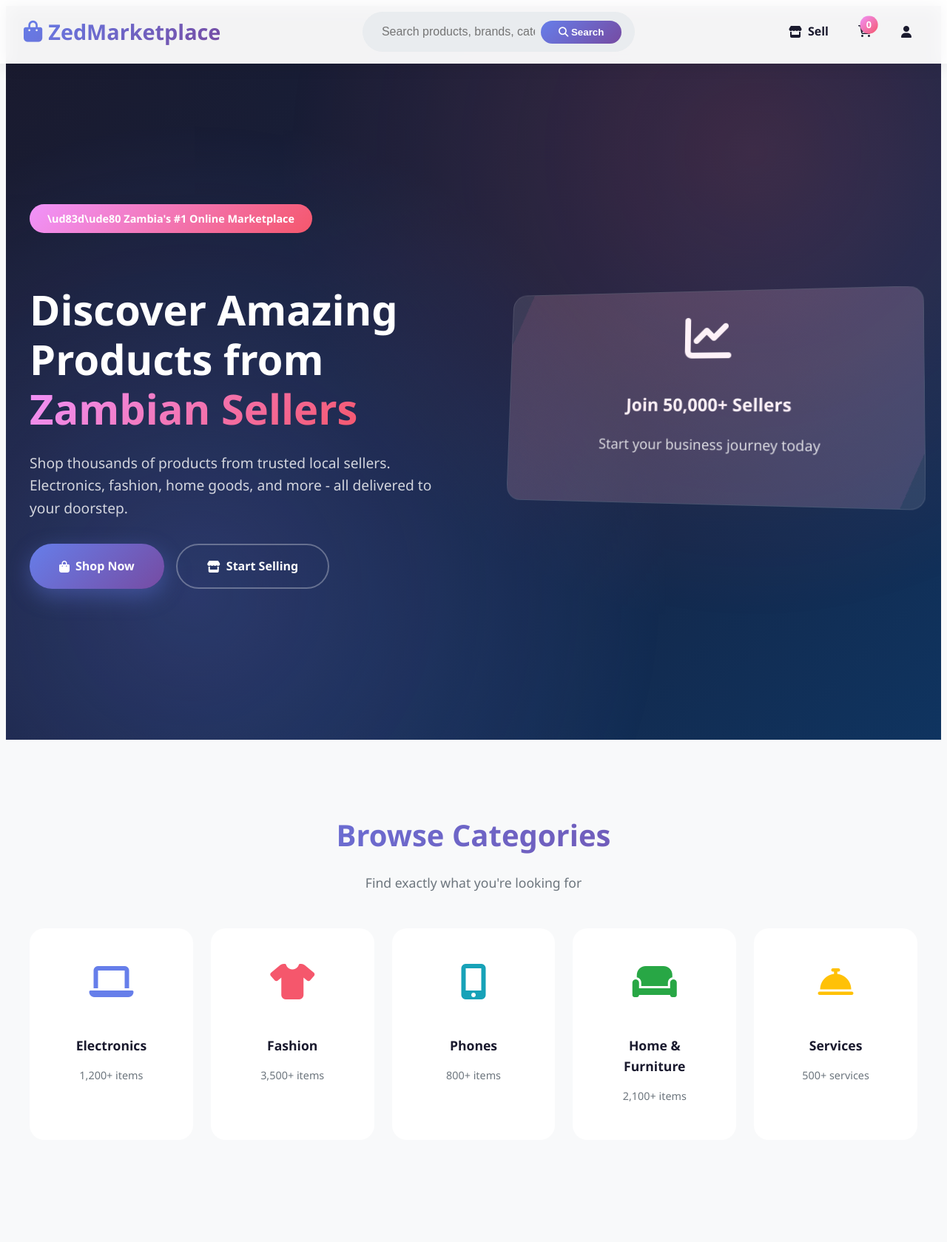
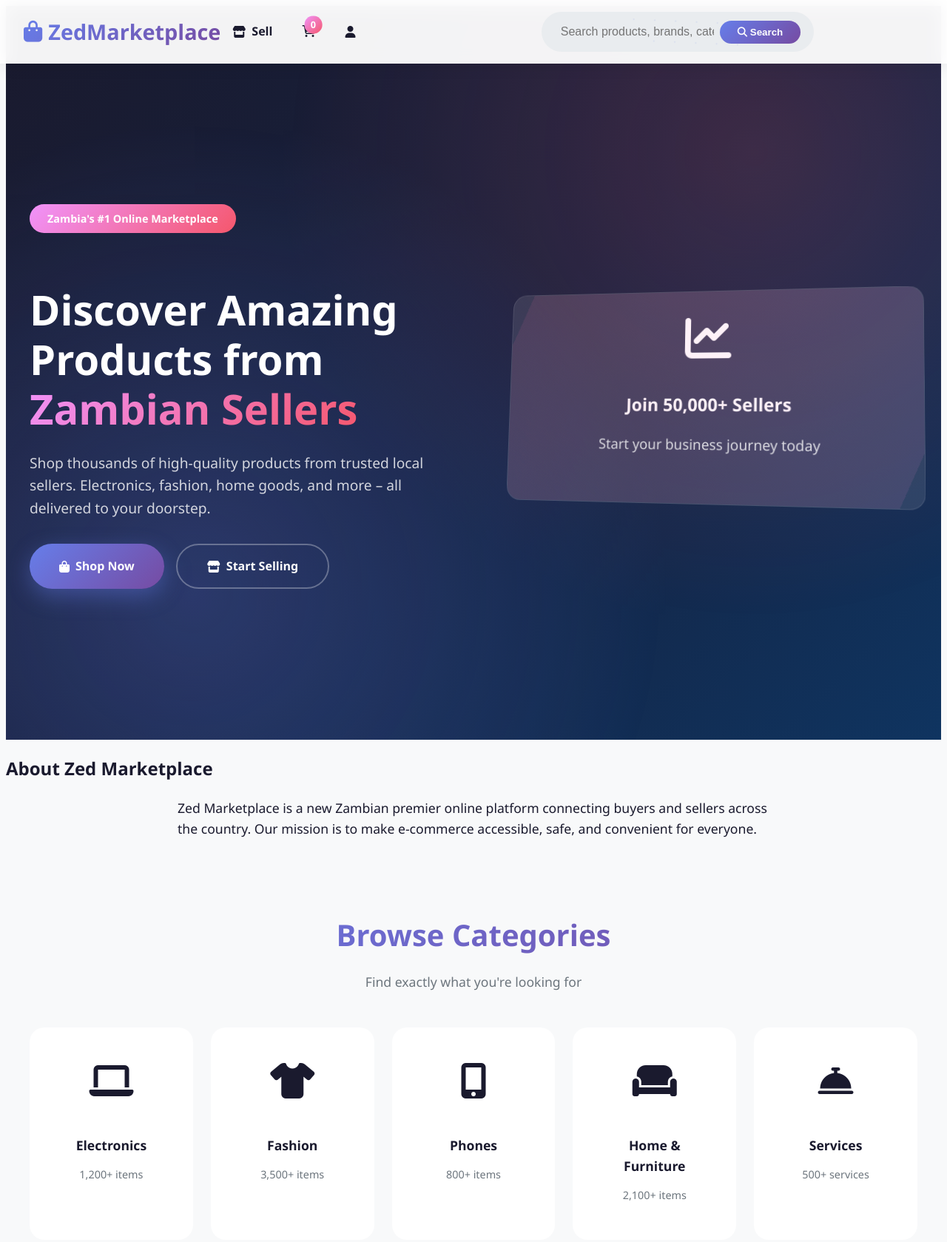
Before and after one commit to TresforWrld/Zedmarketplace-, a plain HTML site: page index.html in a window 1280 px wide. Shown: the top 1679 px of the page at 74% size. Drawn offline with Linux system fonts and the light colour scheme.

Commit message:
Update index.html

```diff
--- a/index.html
+++ b/index.html
@@ -9,20 +9,14 @@
     <link rel="stylesheet" href="https://cdnjs.cloudflare.com/ajax/libs/font-awesome/6.4.0/css/all.min.css">
 </head>
 <body>
+
 <!-- Navigation Bar -->
 <nav class="navbar" id="navbar">
     <div class="nav-container">
+        <div class="top-nav">
             <div class="logo">
                 <i class="fas fa-shopping-bag"></i>
                 ZedMarketplace
-            </div>
-            <div class="nav-center">
-                <div class="search-bar">
-                    <input type="text" placeholder="Search products, brands, categories...">
-                    <button>
-                        <i class="fas fa-search"></i> Search
-                    </button>
-                </div>
             </div>
             <div class="nav-right">
                 <a href="#" class="nav-link">
@@ -32,9 +26,19 @@
                     <i class="fas fa-shopping-cart"></i>
                     <span class="cart-badge" id="cartBadge">0</span>
                 </div>
-                <a href="#" class="nav-link">
+                <a href="#" class="nav-link" id="userIcon">
                     <i class="fas fa-user"></i>
                 </a>
+            </div>
+        </div>
+
+        <div class="nav-center">
+            <div class="search-bar tech-bg">
+                <input type="text" placeholder="Search products, brands, categories...">
+                <button>
+                    <i class="fas fa-search"></i> Search
+                </button>
+            </div>
         </div>
     </div>
 </nav>
@@ -43,9 +47,12 @@
 <section class="hero">
     <div class="hero-container">
         <div class="hero-content">
-                <span class="hero-badge">\ud83d\ude80 Zambia's #1 Online Marketplace</span>
+            <span class="hero-badge">Zambia's #1 Online Marketplace</span>
             <h1>Discover Amazing Products from <span>Zambian Sellers</span></h1>
-                <p>Shop thousands of products from trusted local sellers. Electronics, fashion, home goods, and more - all delivered to your doorstep.</p>
+            <p>
+                Shop thousands of high-quality products from trusted local sellers.
+                Electronics, fashion, home goods, and more – all delivered to your doorstep.
+            </p>
             <div class="hero-buttons">
                 <a href="#products" class="btn btn-primary">
                     <i class="fas fa-shopping-bag"></i> Shop Now
@@ -55,15 +62,32 @@
                 </a>
             </div>
         </div>
+
         <div class="hero-visual">
             <div class="hero-card">
                 <div style="text-align: center; color: white;">
                     <i class="fas fa-chart-line" style="font-size: 4rem; margin-bottom: 1rem;"></i>
-                        <h3 style="font-size: 1.5rem; margin-bottom: 0.5rem;">Join 50,000+ Sellers</h3>
-                        <p style="opacity: 0.8;">Start your business journey today</p>
+                    <h3 style="font-size: 1.5rem; margin-bottom: 0.5rem;">
+                        Join 50,000+ Sellers
+                    </h3>
+                    <p style="opacity: 0.8;">
+                        Start your business journey today
+                    </p>
                 </div>
             </div>
         </div>
+    </div>
+</section>
+
+<!-- About Us Section -->
+<section class="welcome fade-in">
+    <div class="about-container">
+        <h2>About Zed Marketplace</h2>
+        <p>
+            Zed Marketplace is a new Zambian premier online platform connecting buyers
+            and sellers across the country. Our mission is to make e-commerce accessible,
+            safe, and convenient for everyone.
+        </p>
     </div>
 </section>
 
@@ -73,38 +97,43 @@
         <h2>Browse Categories</h2>
         <p>Find exactly what you're looking for</p>
     </div>
+
     <div class="category-grid">
         <div class="category-card" data-category="electronics">
             <div class="category-icon">
-                    <i class="fas fa-laptop" style="color: var(--primary-color);"></i>
+                <i class="fas fa-laptop"></i>
             </div>
             <h3>Electronics</h3>
             <p>1,200+ items</p>
         </div>
+
         <div class="category-card" data-category="fashion">
             <div class="category-icon">
-                    <i class="fas fa-tshirt" style="color: var(--accent-color);"></i>
+                <i class="fas fa-tshirt"></i>
             </div>
             <h3>Fashion</h3>
             <p>3,500+ items</p>
         </div>
+
         <div class="category-card" data-category="phones">
             <div class="category-icon">
-                    <i class="fas fa-mobile-alt" style="color: var(--info-color);"></i>
+                <i class="fas fa-mobile-alt"></i>
             </div>
             <h3>Phones</h3>
             <p>800+ items</p>
         </div>
+
         <div class="category-card" data-category="home">
             <div class="category-icon">
-                    <i class="fas fa-couch" style="color: var(--success-color);"></i>
+                <i class="fas fa-couch"></i>
             </div>
             <h3>Home & Furniture</h3>
             <p>2,100+ items</p>
         </div>
+
         <div class="category-card" data-category="services">
             <div class="category-icon">
-                    <i class="fas fa-concierge-bell" style="color: var(--warning-color);"></i>
+                <i class="fas fa-concierge-bell"></i>
             </div>
             <h3>Services</h3>
             <p>500+ services</p>
@@ -118,8 +147,9 @@
         <h2>Featured Products</h2>
         <p>Handpicked deals from top Zambian sellers</p>
     </div>
+
     <div class="products-grid" id="productsGrid">
-            <!-- Products will be dynamically loaded -->
+        <!-- Products load here -->
     </div>
 </section>
 
@@ -128,13 +158,11 @@
     <div class="footer-container">
         <div class="footer-section">
             <h3>ZedMarketplace</h3>
-                <p>Zambia's trusted online marketplace connecting buyers and sellers across the country.</p>
-                <div style="display: flex; gap: 1rem; margin-top: 1rem;">
-                    <a href="#" style="color: white; font-size: 1.5rem;"><i class="fab fa-facebook"></i></a>
-                    <a href="#" style="color: white; font-size: 1.5rem;"><i class="fab fa-twitter"></i></a>
-                    <a href="#" style="color: white; font-size: 1.5rem;"><i class="fab fa-instagram"></i></a>
+            <p>
+                Zambia's trusted online marketplace connecting buyers and sellers across the country.
+            </p>
         </div>
-            </div>
+
         <div class="footer-section">
             <h3>Quick Links</h3>
             <ul class="footer-links">
@@ -144,6 +172,7 @@
                 <li><a href="#">Contact Us</a></li>
             </ul>
         </div>
+
         <div class="footer-section">
             <h3>Customer Service</h3>
             <ul class="footer-links">
@@ -153,15 +182,17 @@
                 <li><a href="#">Track Order</a></li>
             </ul>
         </div>
+
         <div class="footer-section">
             <h3>Contact Us</h3>
-                <p><i class="fas fa-map-marker-alt"></i> Lusaka, Zambia</p>
-                <p><i class="fas fa-phone"></i> +260 XXX XXX XXX</p>
-                <p><i class="fas fa-envelope"></i> support@zedmarketplace.com</p>
+            <p><i class="fas fa-map-marker-alt"></i> Kabwe, Zambia</p>
+            <p><i class="fas fa-phone"></i> +260777083995</p>
+            <p><i class="fas fa-envelope"></i> tresforzulu@gmail.com</p>
         </div>
     </div>
+
     <div class="footer-bottom">
-            <p>&copy; 2024 Zed Marketplace. All rights reserved.</p>
+        <p>&copy; 2026 Zed Marketplace. All rights reserved.</p>
     </div>
 </footer>
 
```
Lines whose indentation alone changed are shown as unchanged.
